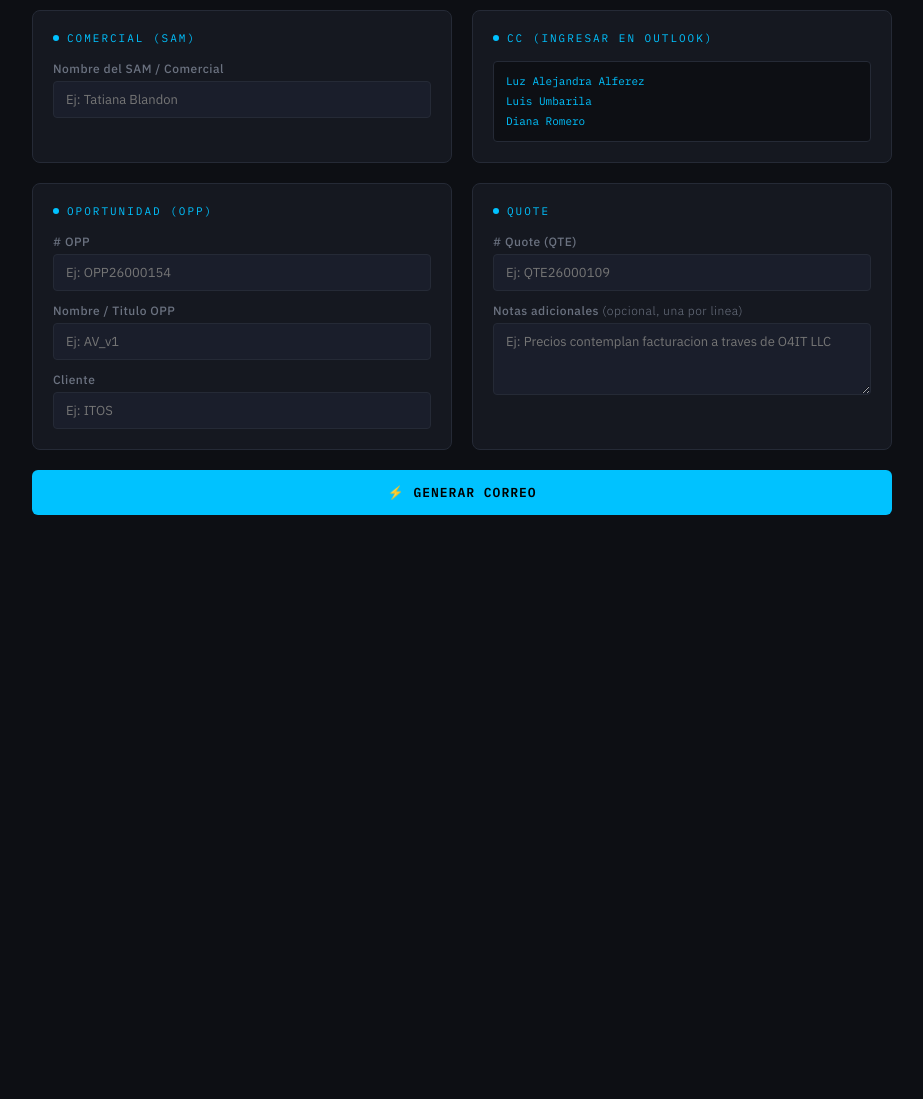
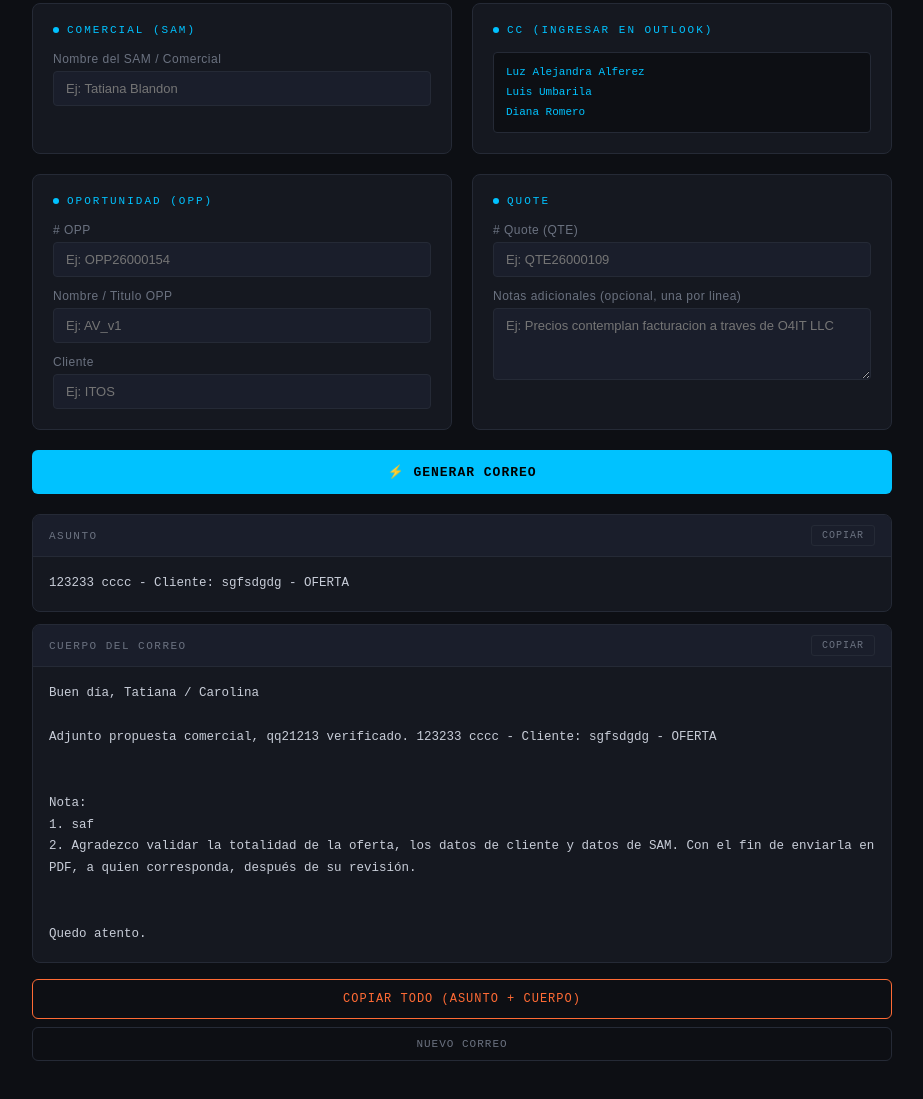
Before and after one commit to gerssontao/o4it-correo-oferta, a plain HTML site: page index.html in a window 1280 px wide. Shown: the part 139-1238 px from the top of the page, without its empty margins (178-1101 px from the left). Before the commit the page ends 800 px from the top, so only its background shows below. Drawn offline with Linux system fonts and the light colour scheme.

Commit message:
Add files via upload

```diff
--- a/index.html
+++ b/index.html
@@ -1,10 +1,10 @@
 <!DOCTYPE html>
-<html lang="es">
-<head>
-<meta charset="UTF-8">
+<!-- saved from url=(0059)file:///D:/Documents/Downloads/generador-correo-oferta.html -->
+<html lang="es"><head><meta http-equiv="Content-Type" content="text/html; charset=UTF-8">
+
 <meta name="viewport" content="width=device-width, initial-scale=1.0">
 <title>Generador de Correo - O4IT Ofertas</title>
-<link href="https://fonts.googleapis.com/css2?family=IBM+Plex+Mono:wght@400;600&family=IBM+Plex+Sans:wght@300;400;500;600&display=swap" rel="stylesheet">
+<link href="./index_files/css2" rel="stylesheet">
 <style>
   :root {
     --bg: #0d0f14; --surface: #151820; --border: #252a36;
@@ -49,7 +49,7 @@
 <body>
 
 <div class="header">
-  <div class="badge">O4IT &middot; Preventa</div>
+  <div class="badge">O4IT · Preventa</div>
   <h1>Generador de Correo de Oferta</h1>
   <p>Completa los campos y obtén asunto + cuerpo listos para copiar</p>
 </div>
@@ -59,7 +59,7 @@
   <div class="panel">
     <div class="panel-title">Comercial (SAM)</div>
     <label>Nombre del SAM / Comercial</label>
-    <input type="text" id="samNombre" placeholder="Ej: Tatiana Blandon" />
+    <input type="text" id="samNombre" placeholder="Ej: Tatiana Blandon">
   </div>
 
   <div class="panel">
@@ -74,33 +74,33 @@
   <div class="panel">
     <div class="panel-title">Oportunidad (OPP)</div>
     <label># OPP</label>
-    <input type="text" id="oppNum" placeholder="Ej: OPP26000154" />
+    <input type="text" id="oppNum" placeholder="Ej: OPP26000154">
     <label>Nombre / Titulo OPP</label>
-    <input type="text" id="oppNombre" placeholder="Ej: AV_v1" />
+    <input type="text" id="oppNombre" placeholder="Ej: AV_v1">
     <label>Cliente</label>
-    <input type="text" id="cliente" placeholder="Ej: ITOS" />
+    <input type="text" id="cliente" placeholder="Ej: ITOS">
   </div>
 
   <div class="panel">
     <div class="panel-title">Quote</div>
     <label># Quote (QTE)</label>
-    <input type="text" id="qteNum" placeholder="Ej: QTE26000109" />
+    <input type="text" id="qteNum" placeholder="Ej: QTE26000109">
     <label>Notas adicionales <span style="color:var(--muted);font-weight:300">(opcional, una por linea)</span></label>
     <textarea id="notasExtra" placeholder="Ej: Precios contemplan facturacion a traves de O4IT LLC"></textarea>
   </div>
 
-  <button class="btn-generate" id="btnGenerar">&#9889; Generar Correo</button>
+  <button class="btn-generate" id="btnGenerar">⚡ Generar Correo</button>
 
 </div>
 
-<div class="output-section" id="outputSection">
+<div class="output-section visible" id="outputSection">
 
   <div class="output-block">
     <div class="output-block-header">
       <span class="output-label">Asunto</span>
       <button class="copy-btn" data-target="outAsunto">Copiar</button>
     </div>
-    <div class="output-content" id="outAsunto"></div>
+    <div class="output-content" id="outAsunto">123233 cccc - Cliente: sgfsdgdg - OFERTA</div>
   </div>
 
   <div class="output-block">
@@ -108,7 +108,17 @@
       <span class="output-label">Cuerpo del correo</span>
       <button class="copy-btn" data-target="outCuerpo">Copiar</button>
     </div>
-    <div class="output-content" id="outCuerpo"></div>
+    <div class="output-content" id="outCuerpo">Buen día, Tatiana / Carolina
+
+Adjunto propuesta comercial, qq21213 verificado. 123233 cccc - Cliente: sgfsdgdg - OFERTA
+
+
+Nota:
+1. saf
+2. Agradezco validar la totalidad de la oferta, los datos de cliente y datos de SAM. Con el fin de enviarla en PDF, a quien corresponda, después de su revisión.
+
+
+Quedo atento.</div>
   </div>
 
   <button class="btn-copy-all" id="btnCopiarTodo">Copiar todo (asunto + cuerpo)</button>
@@ -139,12 +149,18 @@
     lineasExtra.forEach(function(l, i) { notasBloque += (i + 1) + '. ' + l.trim() + '\n'; });
     var numFija = lineasExtra.length + 1;
 
-    var primerNombre = samNombre.split(' ')[0];
-    var cuerpo = 'Buen dia, ' + primerNombre + '\n\n'
+    var saludo;
+    if (samNombre.includes('/')) {
+      var partes = samNombre.split('/').map(function(p) { return p.trim().split(' ')[0]; });
+      saludo = partes.join(' / ');
+    } else {
+      saludo = samNombre.split(' ')[0];
+    }
+    var cuerpo = 'Buen día, ' + saludo + '\n\n'
       + 'Adjunto propuesta comercial, ' + qteNum + ' verificado. ' + asunto + '\n\n\n'
       + 'Nota:\n'
       + notasBloque
-      + numFija + '. Agradezco validar la totalidad de la oferta, los datos de cliente y datos de SAM. Con el fin de enviarla en PDF, a quien corresponda, despues de su revision.\n\n\n'
+      + numFija + '. Agradezco validar la totalidad de la oferta, los datos de cliente y datos de SAM. Con el fin de enviarla en PDF, a quien corresponda, después de su revisión.\n\n\n'
       + 'Quedo atento.';
 
     document.getElementById('outAsunto').textContent = asunto;
@@ -199,5 +215,6 @@
 
 })();
 </script>
-</body>
-</html>
+
+
+</body></html>
```
